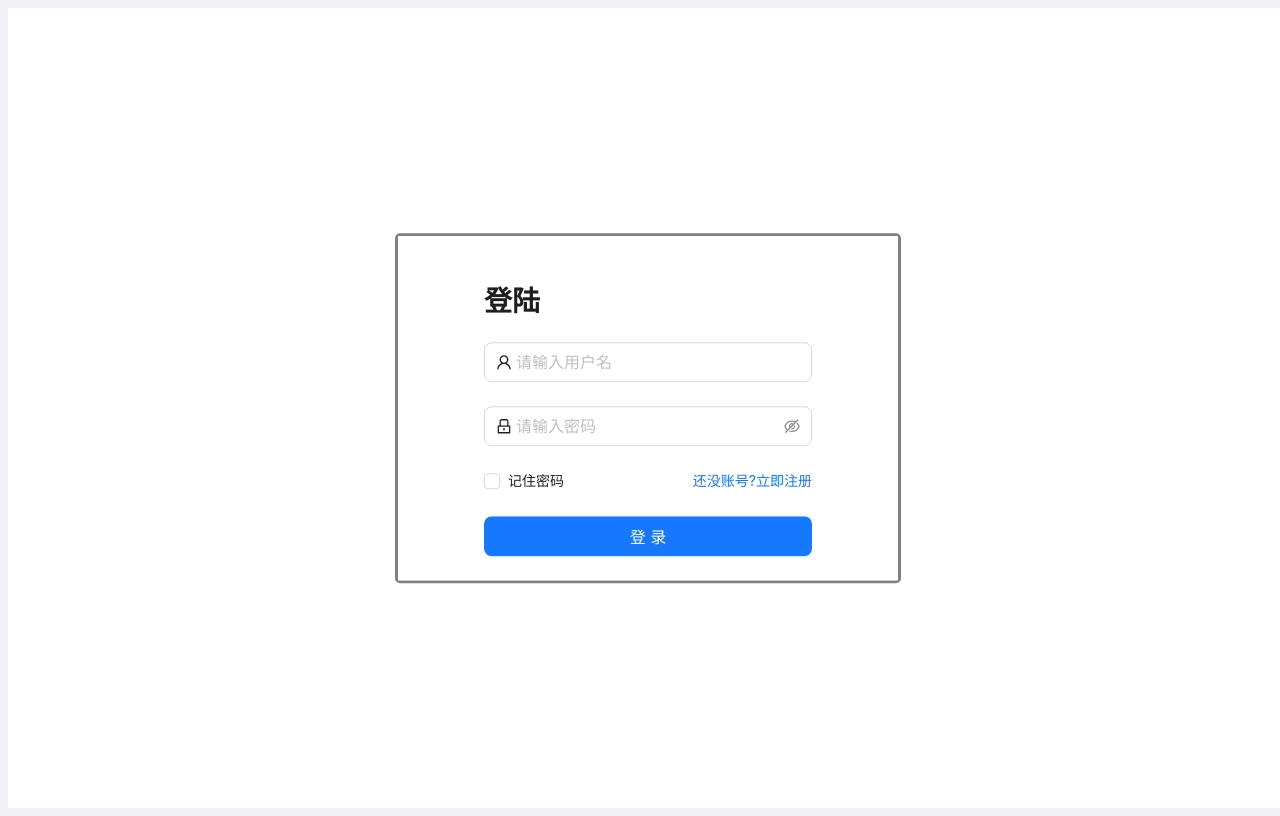
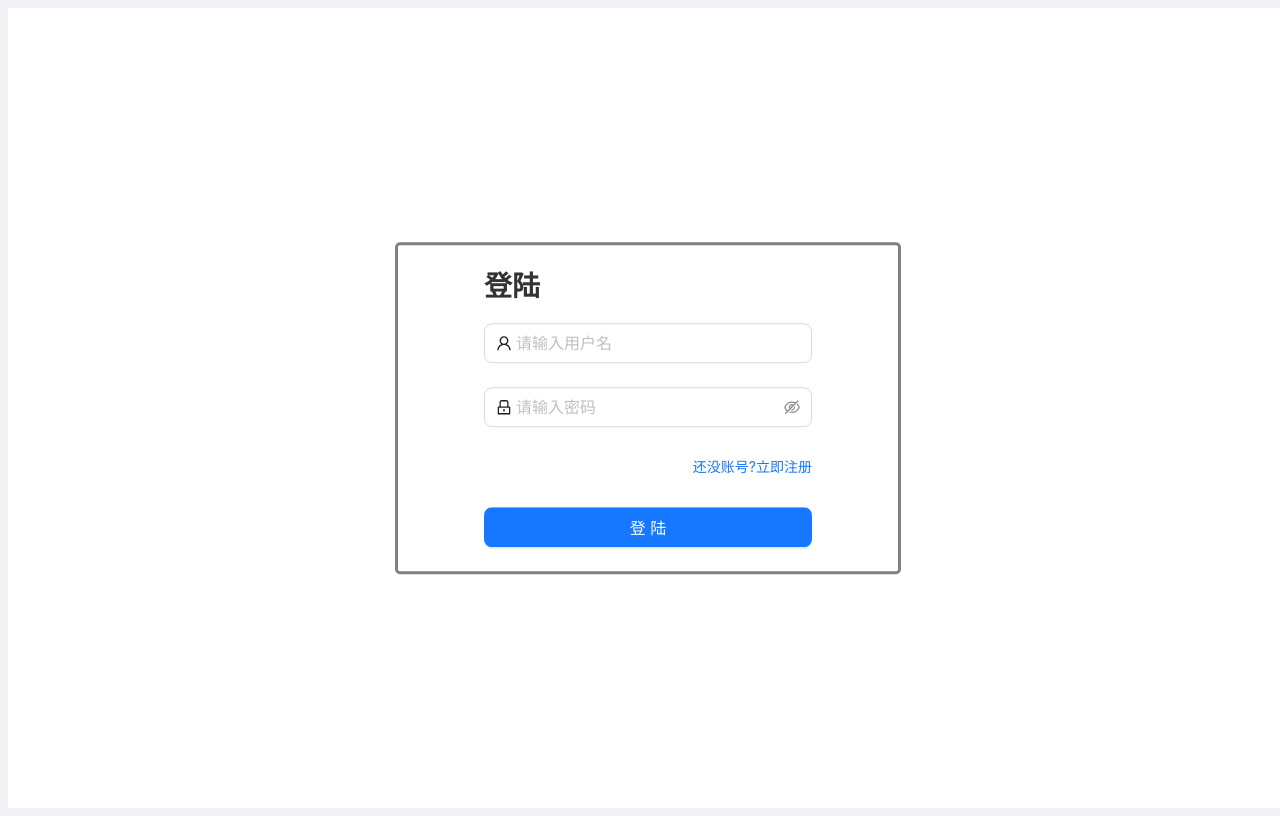
Before and after one commit to CocaineCong/react-todolist-js, a React app: page /login in a window 1280 px wide. Built offline with nearby package versions, Linux system fonts and the light colour scheme.

Commit message:
feat:login

```diff
--- a/package.json
+++ b/package.json
@@ -4,6 +4,9 @@
   "private": true,
   "dependencies": {
     "@ant-design/icons": "^5.0.0",
+    "@ant-design/pro-components": "^2.3.52",
+    "@ant-design/pro-field": "^2.2.5",
+    "@ant-design/pro-form": "^2.5.4",
     "@babel/core": "^7.16.0",
     "@pmmmwh/react-refresh-webpack-plugin": "^0.5.3",
     "@svgr/webpack": "^5.5.0",
@@ -37,6 +40,7 @@
     "less": "^4.1.3",
     "less-loader": "^11.1.0",
     "mini-css-extract-plugin": "^2.4.5",
+    "moment": "^2.29.4",
     "postcss": "^8.4.4",
     "postcss-flexbugs-fixes": "^5.0.2",
     "postcss-loader": "^6.2.1",
--- /dev/null
+++ b/src/assets/base.css
@@ -0,0 +1,63 @@
+@import '~antd/dist/antd.css';
+body {
+  font-size: 14px;
+  color: #333;
+  font-family: "微软雅黑";
+  background: #f0f2f5;
+}
+#app {
+  height: 100vh;
+}
+header {
+  height: 70px;
+  background: #fff;
+  padding: 0 20px;
+  display: flex;
+  justify-content: space-between;
+  align-items: center;
+}
+header .right {
+  height: 40px;
+}
+header .right .avatar {
+  width: 40px;
+  height: 40px;
+  border-radius: 50%;
+}
+header .right span {
+  margin-left: 10px;
+  margin-right: 10px;
+}
+header .right .ant-dropdown-link {
+  height: 60px;
+  display: block;
+  color: #333;
+}
+header .right .ant-dropdown-link:hover {
+  color: #1890ff;
+}
+.container {
+  display: flex;
+  justify-content: space-between;
+}
+.container .aside {
+  height: calc(100vh - 140px);
+}
+.container .container_box {
+  flex: 1;
+  box-sizing: border-box;
+  padding: 20px;
+  display: flex;
+  flex-direction: column;
+}
+.container .container_box .container_content {
+  height: calc(100vh - 210px);
+  overflow: hidden;
+}
+footer {
+  height: 70px;
+  background: #001529;
+  color: #fff;
+  text-align: center;
+  line-height: 70px;
+}
--- a/src/pages/Login.jsx
+++ b/src/pages/Login.jsx
@@ -1,29 +1,29 @@
-import {  LockOutlined, UserOutlined, } from '@ant-design/icons';
-import { LoginForm, ProFormCheckbox, ProFormText, ProConfigProvider, } from '@ant-design/pro-components';
-import { message } from 'antd';
-import {Link, useNavigate} from "react-router-dom";
+import React from 'react';
+import { Button, message, Form, Input } from 'antd';
+import { LockOutlined, UserOutlined } from '@ant-design/icons';
+import {Link,useNavigate} from 'react-router-dom'
 import "./less/Login.less"
 import {LoginApi} from "../request/api";
 
-function Login() {
-    const navigate = useNavigate();
+export default function Login() {
+    const navigate = useNavigate()
 
     const onFinish = (values) => {
-        console.log('Success:', values);
         LoginApi({
             user_name: values.username,
-            password: values.password,
-        }).then(res=>{
+            password: values.password
+        }).then(res => {
             console.log(res)
-            if (res.status === 200){
+            if(res.status===200){
                 localStorage.setItem("token",res.data.token);
                 localStorage.setItem("user_name",res.data.user.user_name);
-                // 跳转
+                message.success("登陆成功").then();
+                // 跳到登录页
                 setTimeout(()=>{
-                    navigate('/')
-                },750)
+                    navigate('/list')
+                } ,800)
             }else{
-                message.error(res.msg).then(r => "")
+                message.error(res.msg).then();
             }
         })
     };
@@ -31,9 +31,9 @@ function Login() {
     return (
         <div className="login">
             <div className="login_box">
-                <ProConfigProvider hashed={false}>
-                <div style={{ backgroundColor: 'white' }}>
-                <LoginForm
+                <div className='register_form'>
+                    <h1>登陆</h1>
+                    <Form
                         name="basic"
                         initialValues={{
                             remember: true,
@@ -41,39 +41,45 @@ function Login() {
                         onFinish={onFinish}
                         autoComplete="off"
                     >
-                <h1>登陆</h1>
-                <ProFormText
+                        <Form.Item
                             name="username"
-                    fieldProps={{
-                        size: 'large',
-                        prefix: <UserOutlined className={'prefixIcon'}/>}}
-                    placeholder={'请输入用户名'}
-                    rules={[{
+                            rules={[
+                                {
                                     required: true,
-                        message: '请输入用户名!'},
-                ]}/>
-                <ProFormText.Password
+                                    message: '请输入用户名!',
+                                },
+                            ]}
+                        >
+                            <Input size='large' prefix={<UserOutlined className="site-form-item-icon" />} placeholder="请输入用户名"/>
+                        </Form.Item>
+
+                        <Form.Item
                             name="password"
-                    fieldProps={{
-                        size: 'large',
-                        prefix: <LockOutlined className={'prefixIcon'}/>}}
-                    placeholder={'请输入密码'}
-                    rules={[{
+                            rules={[
+                                {
                                     required: true,
-                        message: '请输入密码！'}]}/>
-                <div style={{marginBlockEnd: 24}}>
-                    <ProFormCheckbox noStyle name="autoLogin">
-                        记住密码
-                    </ProFormCheckbox>
+                                    message: '请输入密码!',
+                                },
+                            ]}
+                        >
+                            <Input.Password size='large' prefix={<LockOutlined className="site-form-item-icon" />} placeholder="请输入密码"/>
+                        </Form.Item>
+
+                        <Form.Item>
                             <Link style={{
                                 float: 'right',
                             }} to="/register">还没账号?立即注册</Link>
+                        </Form.Item>
+
+                        <Form.Item>
+                            <Button size='large' type="primary" htmlType="submit" block>
+                                登陆
+                            </Button>
+                        </Form.Item>
+
+                    </Form>
                 </div>
-            </LoginForm>
             </div>
-        </ProConfigProvider>
         </div>
-        </div>);
-}
-
-export default Login;
+    )
+};
```
Also changed, not shown: 2 other files (tests, documents, lock files or other folders). Lines whose indentation alone changed are shown as unchanged.
